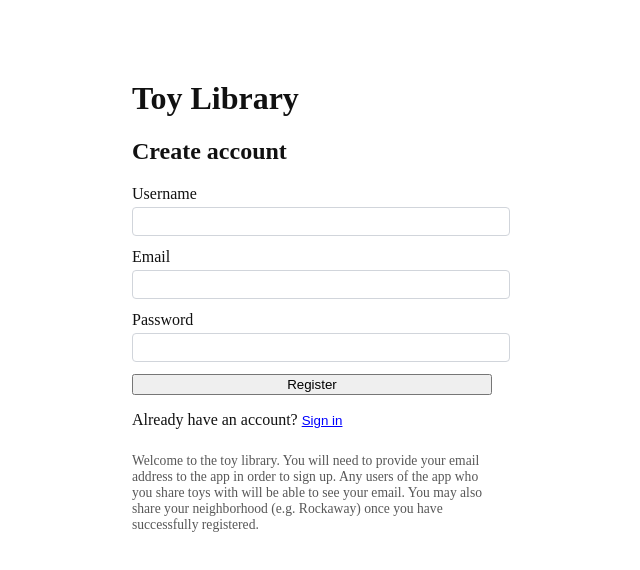
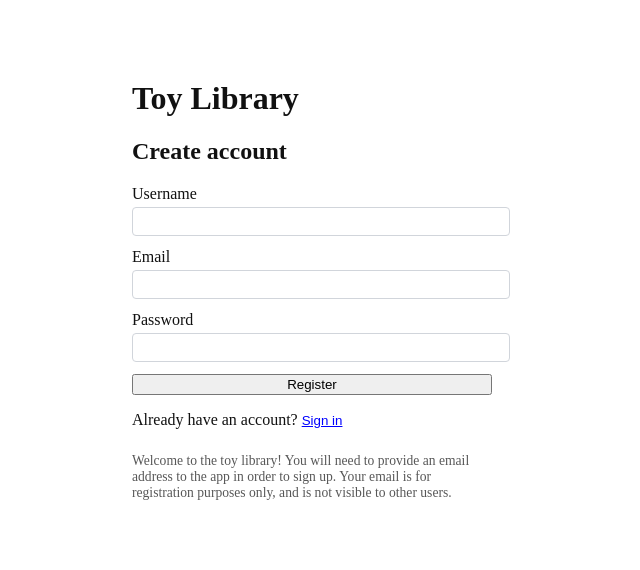
Before and after one commit to andrew-candela/toy-library, a React (Vite) app in the folder frontend/: page /login in a window 1280 px wide. Both pictures are taken after a click on the button "Register". Shown: the top 570 px of the page, without its empty margins (328-968 px from the left). Built offline with nearby package versions, Linux system fonts and the light colour scheme.

Commit message:
updates registration message copy

```diff
--- a/frontend/src/components/LoginPage.tsx
+++ b/frontend/src/components/LoginPage.tsx
@@ -196,10 +196,9 @@ export default function LoginPage({ onLogin }: Props) {
       )}
       {mode === 'register' && (
         <p style={{ marginTop: 24, fontSize: '0.85rem', color: theme.textPrimary, opacity: 0.7 }}>
-          Welcome to the toy library. You will need to provide your email address to the app in
-          order to sign up. Any users of the app who you share toys with will be able to see your
-          email. You may also share your neighborhood (e.g. Rockaway) once you have successfully
-          registered.
+          Welcome to the toy library! You will need to provide an email address to the app in
+          order to sign up. Your email is for registration purposes only, and is not visible
+          to other users.
         </p>
       )}
     </main>
```
